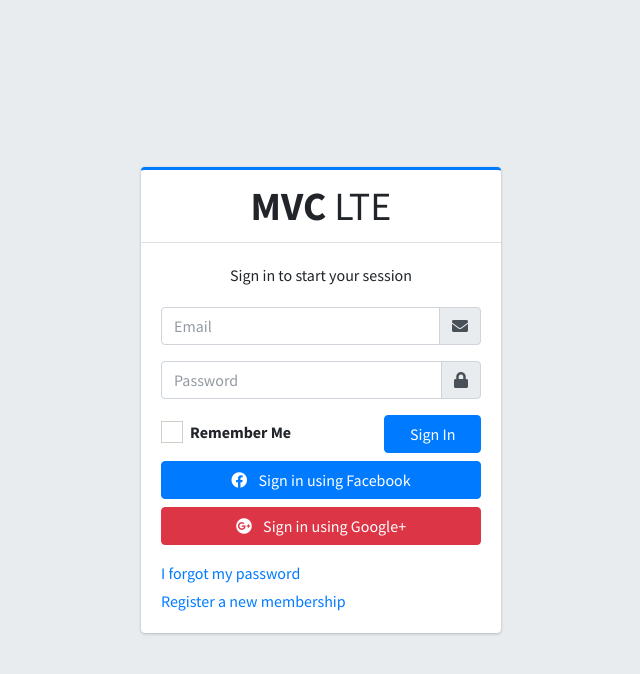
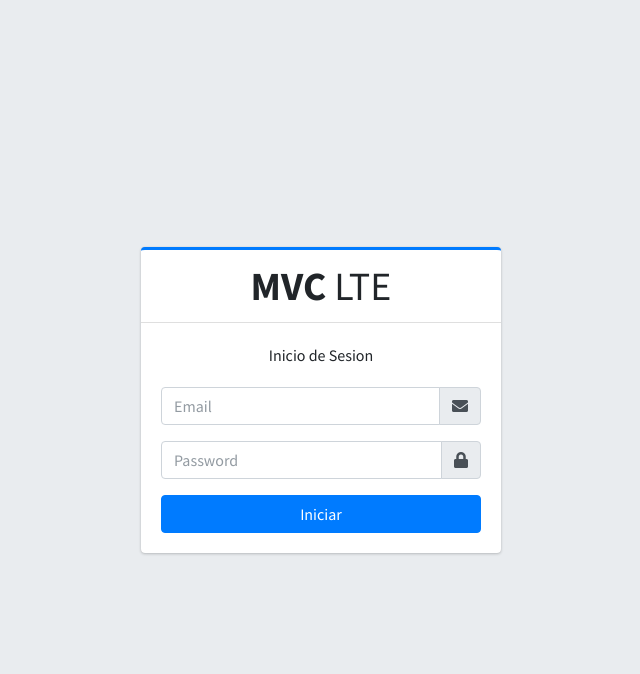
Before and after one commit to sobotredsystems/mvcProyecto, a PHP site: page / in a window 1280 px wide. Shown: the top 674 px of the page, without its empty margins (319-959 px from the left). Run offline with PHP 8.4, Linux system fonts and the light colour scheme; some libraries are stand-ins or nearby versions.

Commit message:
SEGUNDA CLASE

```diff
--- /dev/null
+++ b/genera_clave.php
@@ -0,0 +1,5 @@
+<?php
+$contrasenas = password_hash('admin', PASSWORD_DEFAULT, ['cost' =>10]);
+echo $contrasenas;
+
+?>
--- a/index.php
+++ b/index.php
@@ -23,11 +23,11 @@
       <a href="plantilla/index2.html" class="h1"><b>MVC </b>LTE</a>
     </div>
     <div class="card-body">
-      <p class="login-box-msg">Sign in to start your session</p>
+      <p class="login-box-msg">Inicio de Sesion</p>
 
       <form action="plantilla/index3.html" method="post">
         <div class="input-group mb-3">
-          <input type="email" class="form-control" placeholder="Email">
+          <input type="email" class="form-control" placeholder="Email" id="txtEmail">
           <div class="input-group-append">
             <div class="input-group-text">
               <span class="fas fa-envelope"></span>
@@ -35,7 +35,7 @@
           </div>
         </div>
         <div class="input-group mb-3">
-          <input type="password" class="form-control" placeholder="Password">
+          <input type="password" class="form-control" placeholder="Password" id="txtPassword">
           <div class="input-group-append">
             <div class="input-group-text">
               <span class="fas fa-lock"></span>
@@ -43,38 +43,21 @@
           </div>
         </div>
         <div class="row">
-          <div class="col-8">
-            <div class="icheck-primary">
-              <input type="checkbox" id="remember">
-              <label for="remember">
-                Remember Me
-              </label>
-            </div>
+
+          <!-- /.col -->
+          <div class="col-12">
+            <a href="#"  class="btn btn-primary btn-block" onclick="verifica()">Iniciar</a>
           </div>
-          <!-- /.col -->
-          <div class="col-4">
-            <button type="submit" class="btn btn-primary btn-block">Sign In</button>
-          </div>
+
+
           <!-- /.col -->
         </div>
       </form>
 
-      <div class="social-auth-links text-center mt-2 mb-3">
-        <a href="#" class="btn btn-block btn-primary">
-          <i class="fab fa-facebook mr-2"></i> Sign in using Facebook
-        </a>
-        <a href="#" class="btn btn-block btn-danger">
-          <i class="fab fa-google-plus mr-2"></i> Sign in using Google+
-        </a>
-      </div>
+
       <!-- /.social-auth-links -->
 
-      <p class="mb-1">
-        <a href="forgot-password.html">I forgot my password</a>
-      </p>
-      <p class="mb-0">
-        <a href="register.html" class="text-center">Register a new membership</a>
-      </p>
+
     </div>
     <!-- /.card-body -->
   </div>
@@ -88,5 +71,6 @@
 <script src="plantilla/plugins/bootstrap/js/bootstrap.bundle.min.js"></script>
 <!-- AdminLTE App -->
 <script src="plantilla/dist/js/adminlte.min.js"></script>
+<script src="js/usuario.js?rev=<?php echo time();?>"></script>
 </body>
 </html>
--- /dev/null
+++ b/js/usuario.js
@@ -0,0 +1,15 @@
+function verifica(){
+    var email = $("#txtEmail").val();
+    var password = $("#txtPassword").val();
+    $.ajax({
+        url:'controlador/controlador_verifica_usuario.php',
+        type:'POST',
+        data:{
+            email:email,
+            password:password
+        }
+
+    }).done(function(respuesta){
+        alert(respuesta);
+    })
+}
```
Also changed, not shown: controlador/controlador_verifica_usuario.php (added, +19 -0 lines), modelo/modelo_conexion.php (added, +25 -0 lines), modelo/modelo_usuario.php (added, +35 -0 lines).
